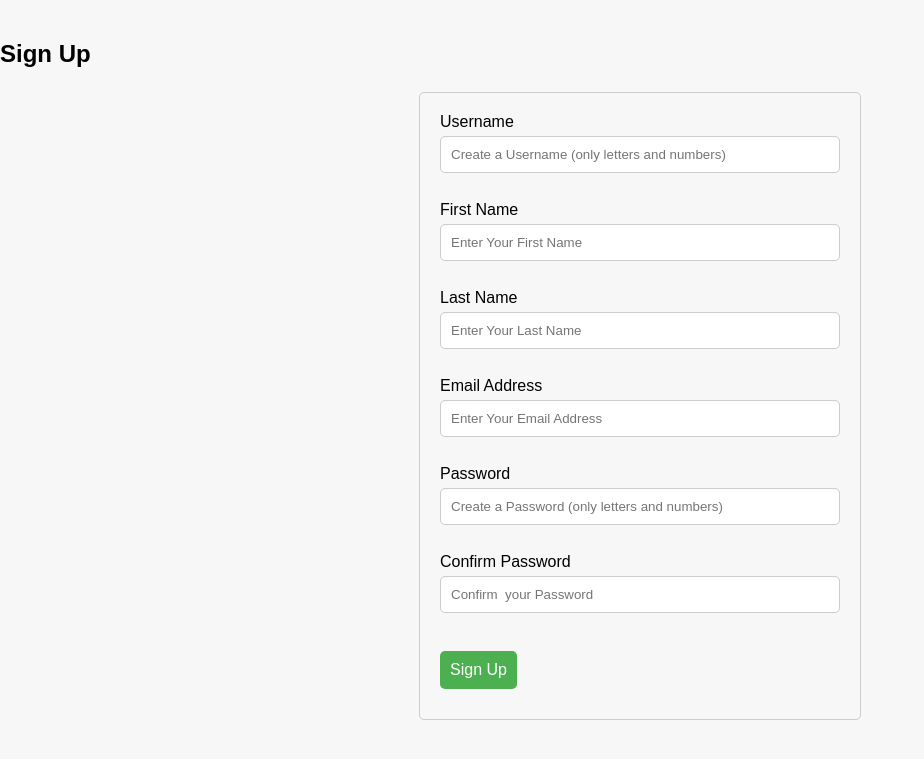
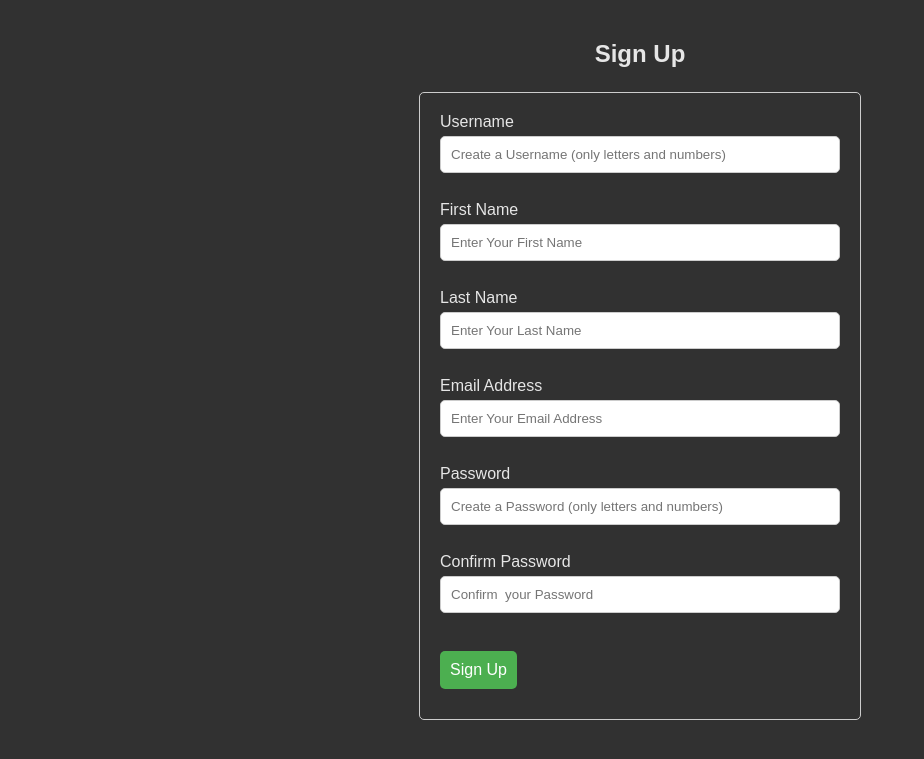
Before and after one commit to StephenP-AL/CS499-group-7, a Django app: template src/seven/truckr/templates/truckr/signup.html in a window 1280 px wide. Shown: the top 759 px of the page, without its empty margins (0-924 px from the left). Run offline with Django 3.2, Linux system fonts and the light colour scheme; the template is opened without the code that fills it, so the values that code supplies are empty.

Commit message:
Dark Mode WOOO

```diff
--- a/src/seven/static/css/style.css
+++ b/src/seven/static/css/style.css
@@ -1,7 +1,8 @@
 
 body {
   font-family: Arial, sans-serif;
-  background-color: #f7f7f7;
+  background-color: #313131;
+  color:#e6e6e6;
   margin: 0;
   padding: 0;
 }
--- a/src/seven/truckr/templates/truckr/signin.html
+++ b/src/seven/truckr/templates/truckr/signin.html
@@ -14,7 +14,7 @@
   </head>
   <body>
 
-    <h3>Sign In</h3>
+    <h3 style="text-align: center;">Sign In</h3>
     <!--A form to create a new account-->
     <form action="/signin" method="post">
         {% csrf_token %}
--- a/src/seven/truckr/templates/truckr/signup.html
+++ b/src/seven/truckr/templates/truckr/signup.html
@@ -14,7 +14,7 @@
   </head>
   <body>
 
-    <h3>Sign Up</h3>
+    <h3 style="text-align: center;">Sign Up</h3>
     <!--A form to create a new account-->
     <form action="/signup" method="post">
         {% csrf_token %}
```
Also changed, not shown: src/seven/truckr/templates/truckr/index.html (+5 -4 lines), src/seven/truckr/templates/truckr/maintenance.html (+13 -3 lines), src/seven/db.sqlite3.
